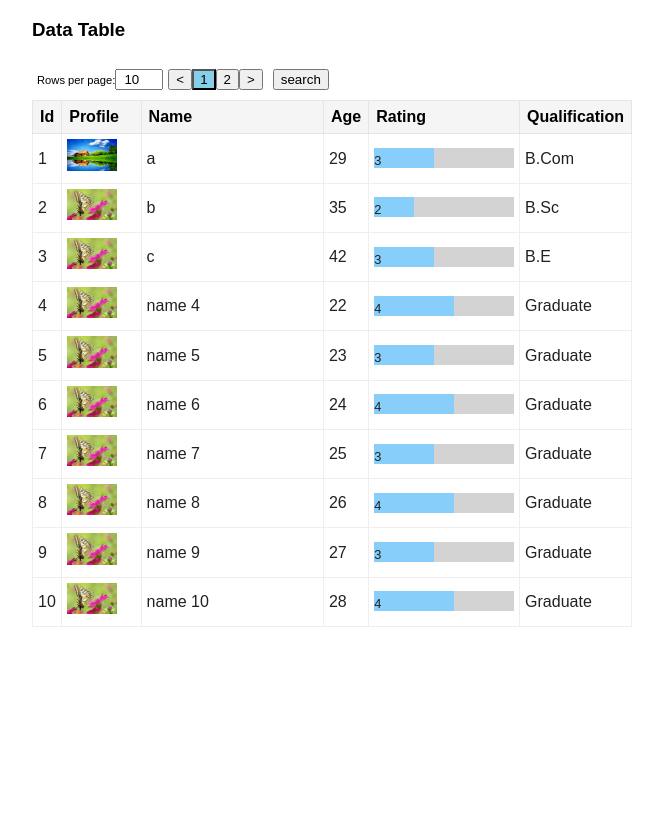
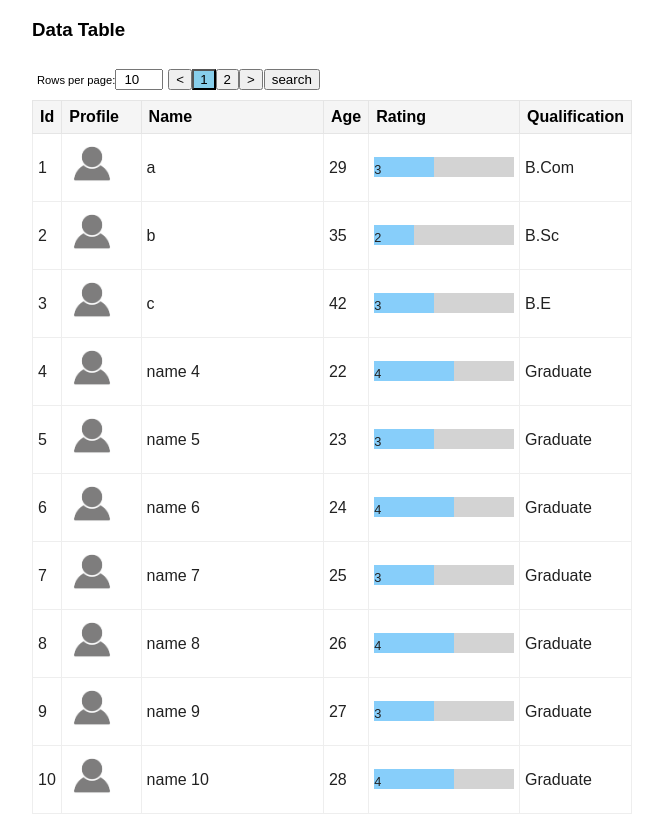
Before and after one commit to rajeshpillai/react-datatable, a React (Create React App) app: page / in a window 1280 px wide. Shown: the whole page, without its empty margins (0-663 px from the left). Before the commit the page ends 800 px from the top, so only its background shows below. Built offline with nearby package versions, Linux system fonts and the light colour scheme.

Commit message:
CSS and profile image

```diff
--- a/src/App.js
+++ b/src/App.js
@@ -31,9 +31,9 @@ export default class App extends React.Component {
         )},
       ],
       data: [
-          {id: 1, name:"a", age:29, qualification:"B.Com",rating:3,profile: "./img/img1.jpg"},
-          {id: 2, name:"b", age:35, qualification:"B.Sc",rating:2,profile:"./img/img2.jpg"},
-          {id: 3, name:"c", age:42, qualification:"B.E",rating:3,profile:"./img/img2.jpg"},
+          {id: 1, name:"a", age:29, qualification:"B.Com",rating:3,profile: "./img/profile.png"},
+          {id: 2, name:"b", age:35, qualification:"B.Sc",rating:2,profile:"./img/profile.png"},
+          {id: 3, name:"c", age:42, qualification:"B.E",rating:3,profile:"./img/profile.png"},
         ]
     }
 
@@ -45,7 +45,7 @@ export default class App extends React.Component {
         age: i + 18,
         qualification: "Graduate",
         rating: (i%2 ? 3 : 4),
-        profile: "./img/img2.jpg"
+        profile: "./img/profile.png"
       })
     }
     this.state.data = [...this.state.data, ...data]
--- a/src/components/DataTable/datatable.css
+++ b/src/components/DataTable/datatable.css
@@ -4,7 +4,7 @@
 }
 
 .toolbar a, .toolbar button {
-  margin-left: 10px;
+  margin-left: 1px;
 }
 
 .data-table {
```
Also changed, not shown: public/img/profile.png (added).
